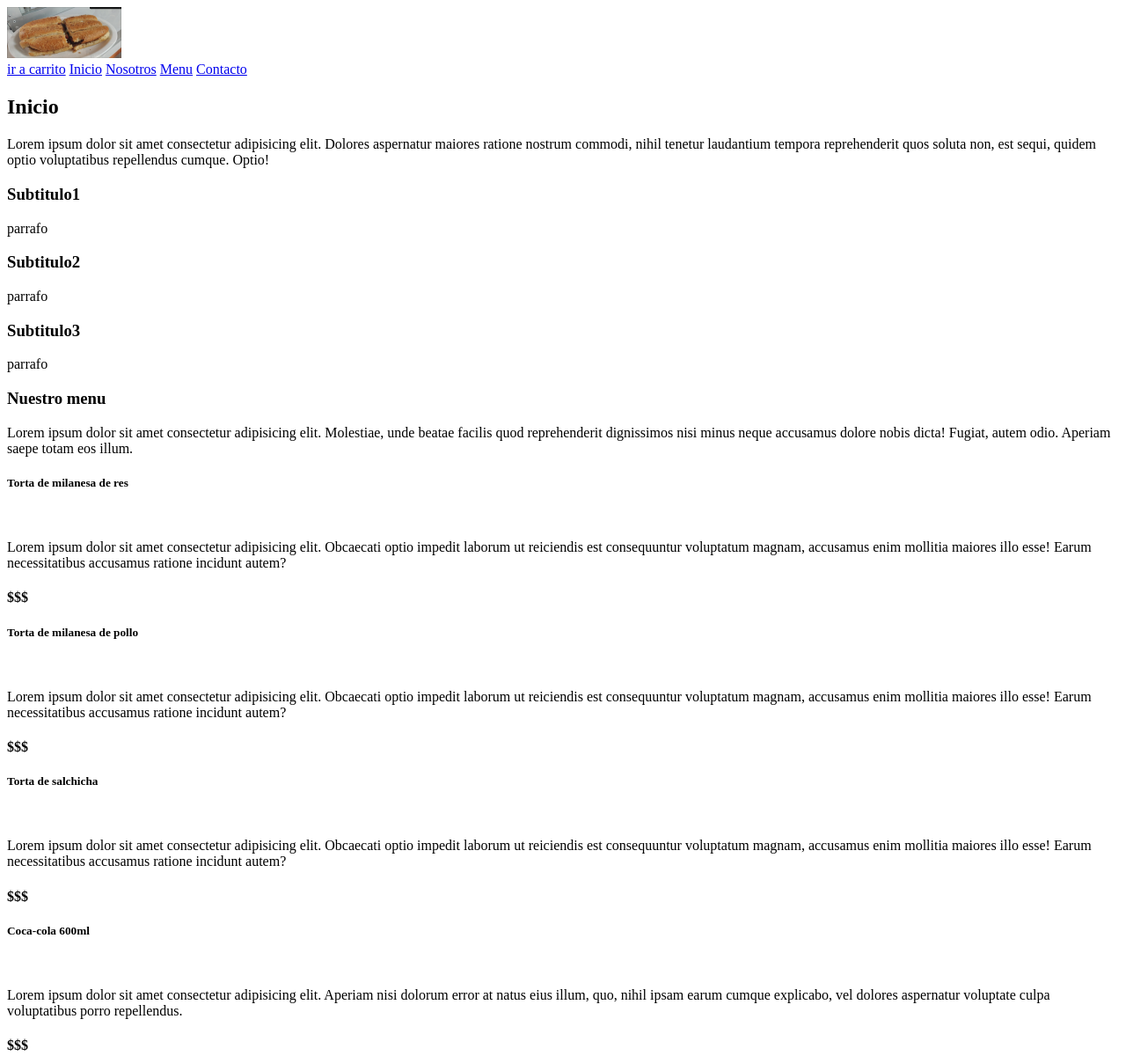
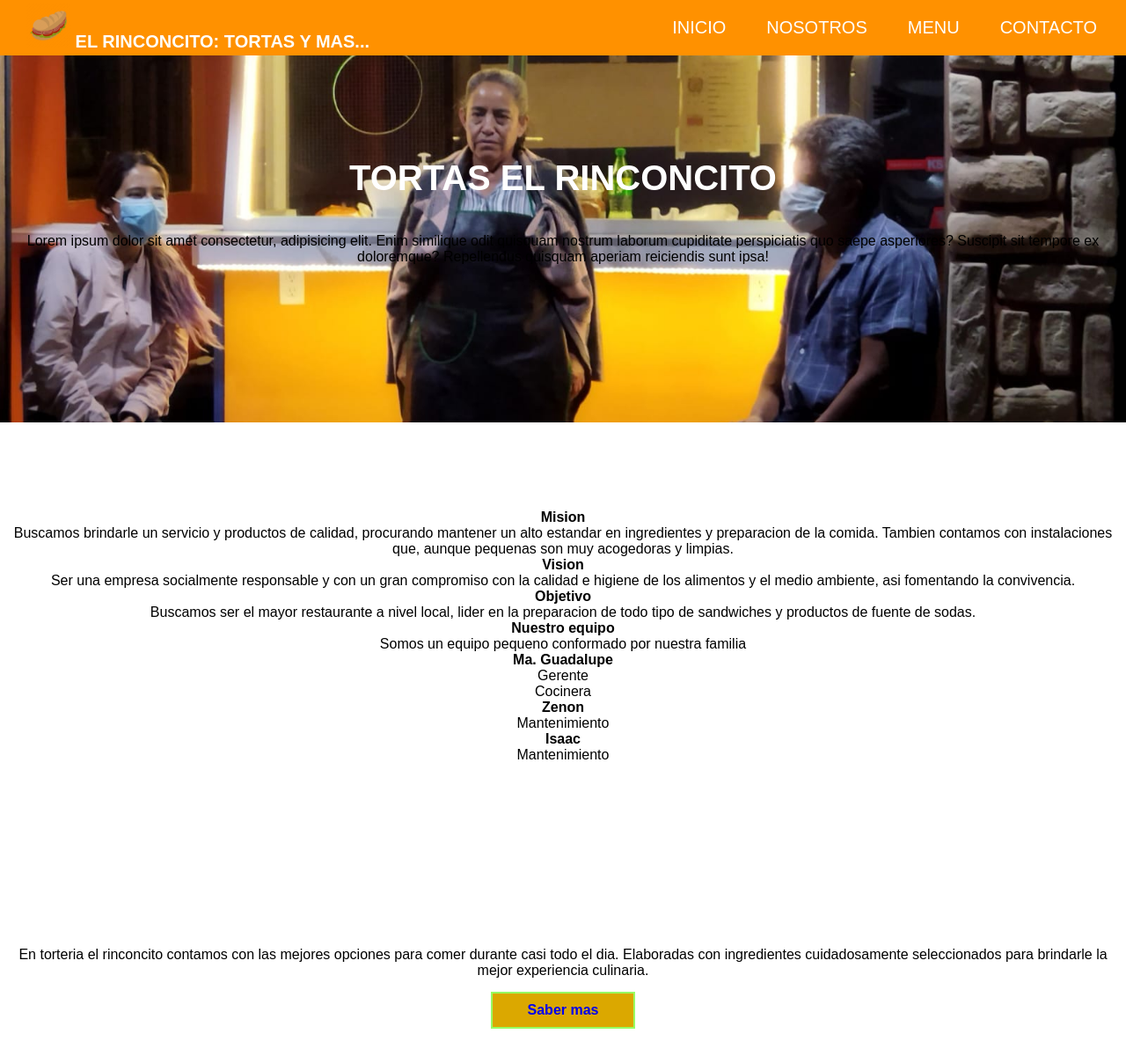
Before and after one commit to IsaacDrp/319232488IsaacDrp, a plain HTML site: page index.html in a window 1280 px wide. Shown: the top 1200 px of the page at 88% size. Drawn offline with Linux system fonts and the light colour scheme.

Commit message:
Cambios estructurales en index.html, anexo de varias imagenes, ademas de la creacion del archivo style.css con sus primeras lineas de codigo -IsaacDrp

```diff
--- a/index.html
+++ b/index.html
@@ -3,113 +3,103 @@
 <head>
     <meta charset="UTF-8">
     <meta name="viewport" content="width=device-width, initial-scale=1.0">
+    <meta http-equiv="X-UA-Compatible" content="IE=edge">
     <title>El rinconcito: torteria</title>
+    <link rel="stylesheet" href="https://cdnjs.cloudflare.com/ajax/libs/font-awesome/5.15.1/css/all.min.css">
+    <link rel="stylesheet" href="style.css">
     <link rel="shortcut icon" href="media/iconTorta.png" type="image/x-icon">
 </head>
 <body>
+
+    <div class="body">
+
         <div class="head">
             <div class="logo">
-            <a href="https://www.google.com/maps/place/El+rinconcito/@19.4993065,-98.8889639,20.39z/data=!4m6!3m5!1s0x85d1e77220a44961:0xb24ecee45cb174ab!8m2!3d19.4994771!4d-98.8888799!16s%2Fg%2F11s2nysv54?entry=ttu"> <img src="media/tortaDeMilanesa.png" width="130" alt="ir a la ubicacion"> </a>
+                <h1><img src="media/iconTorta.png" alt="" height="50">       El rinconcito: Tortas y mas...</h1>
             </div>
 
-        <nav class="#">
-            <a href="pagina1.html">ir a carrito</a>
+            <nav class="navbar">
                 <a href="#">Inicio</a>
                 <a href="#">Nosotros</a>
                 <a href="#">Menu</a>
                 <a href="#">Contacto</a>
             </nav>
+        </div>
 
         <header class="content header">
-            <h2 class="title">Inicio</h2>
-            <p>Lorem ipsum dolor sit amet consectetur adipisicing elit. Dolores aspernatur maiores ratione nostrum commodi, nihil tenetur laudantium tempora reprehenderit quos soluta non, est sequi, quidem optio voluptatibus repellendus cumque. Optio!</p>
+                <h1 class="title">TORTAS EL RINCONCITO</h1>
+
+                <p>Lorem ipsum dolor sit amet consectetur, adipisicing elit. Enim similique odit quisquam nostrum laborum cupiditate perspiciatis quo saepe asperiores? Suscipit sit tempore ex doloremque? Repellendus quisquam aperiam reiciendis sunt ipsa!</p>
+
         </header>
 
+        <section class="content about">
+            <h2 class="title">Nosotros</h2>
+            <h4>Mision</h4>
+            <p>
+                Buscamos brindarle un servicio y productos de calidad, procurando mantener un alto estandar en ingredientes y preparacion de la comida. Tambien contamos con instalaciones que, aunque pequenas son muy acogedoras y limpias.
+            </p>
+            <h4>Vision</h4>
+            <p>
+                Ser una empresa socialmente responsable y con un gran compromiso con la calidad e higiene de los alimentos y el medio ambiente, asi fomentando la convivencia.
+            </p>
+            <h4>Objetivo</h4>
+            <p>
+                Buscamos ser el mayor restaurante a nivel local, lider en la preparacion de todo tipo de sandwiches y productos de fuente de sodas.
+            </p>
+
             <section class="box-container">
+                <h4>Nuestro equipo</h4>
+                <p>Somos un equipo pequeno conformado por nuestra familia</p>
 
                 <section class="box">
-                <i class="fab fa-angular"></i>
-                <h3>Subtitulo1</h3>
-                <p>parrafo</p>
+                    <h4>Ma. Guadalupe</h4>
+                    <p>Gerente</p>
+                    <p>Cocinera</p>
                 </section>
-
                 <section class="box">
-                <i class="fab fa-angular"></i>
-                <h3>Subtitulo2</h3>
-                <p>parrafo</p>
+                    <h4>Zenon</h4>
+                    <p>Mantenimiento</p>
                 </section>
-
                 <section class="box">
-                <i class="fab fa-angular"></i>
-                <h3>Subtitulo3</h3>
-                <p>parrafo</p>
+                    <h4>Isaac</h4>
+                    <p>Mantenimiento</p>
+                </section>
             </section>
 
         </section>
 
+
         <section class="content price">
-            <h3>Nuestro menu</h3>
-            <p>Lorem ipsum dolor sit amet consectetur adipisicing elit. Molestiae, unde beatae facilis quod reprehenderit dignissimos nisi minus neque accusamus dolore nobis dicta! Fugiat, autem odio. Aperiam saepe totam eos illum.</p>
-
-            <section class="box">
-                <article class="title">
-                    <h5>Torta de milanesa de res</h5>
-                    <img src="" alt="">
-                    <p>Lorem ipsum dolor sit amet consectetur adipisicing elit. Obcaecati optio impedit laborum ut reiciendis est consequuntur voluptatum magnam, accusamus enim mollitia maiores illo esse! Earum necessitatibus accusamus ratione incidunt autem?</p>
-                    <h4>$$$</h4>
-                </article>
-
-                <article class="title">
-                    <h5>Torta de milanesa de pollo</h5>
-                    <img src="" alt="">
-                    <p>Lorem ipsum dolor sit amet consectetur adipisicing elit. Obcaecati optio impedit laborum ut reiciendis est consequuntur voluptatum magnam, accusamus enim mollitia maiores illo esse! Earum necessitatibus accusamus ratione incidunt autem?</p>
-                    <h4>$$$</h4>
-                </article>
-
-                <article class="title">
-                    <h5>Torta de salchicha</h5>
-                    <img src="" alt="">
-                    <p>Lorem ipsum dolor sit amet consectetur adipisicing elit. Obcaecati optio impedit laborum ut reiciendis est consequuntur voluptatum magnam, accusamus enim mollitia maiores illo esse! Earum necessitatibus accusamus ratione incidunt autem?</p>
-                    <h4>$$$</h4>
-                </article>
+            <h2 class="title">Nuestro menu</h2>
+            <p>En torteria el rinconcito contamos con las mejores opciones para comer durante casi todo el dia.
+                Elaboradas con ingredientes cuidadosamente seleccionados para brindarle la mejor experiencia culinaria.
+            </p>
+            <a href="menuAlimentos.html" class="btn"><h4>Saber mas</h4></a>
         </section>
 
+        <section class="content about">
+            <h2 class="title">Contacto</h2>
+
+            <section class="box-container">
+
+                <a href="http://wa.me/5581399680?text=Envia%20Quejas%20Y%20Sugerencias">
                     <section class="box">
-                <article class="title">
-                    <h5>Coca-cola 600ml</h5>
-                    <img src="" alt="">
-                    <p>Lorem ipsum dolor sit amet consectetur adipisicing elit. Aperiam nisi dolorum error at natus eius illum, quo, nihil ipsam earum cumque explicabo, vel dolores aspernatur voluptate culpa voluptatibus porro repellendus.</p>
-                    <h4>$$$</h4>
-                </article>
-                <article class="title">
-                    <h5>Mirinda 500ml</h5>
-                    <img src="" alt="">
-                    <p>Lorem ipsum dolor sit amet consectetur adipisicing elit. Aperiam nisi dolorum error at natus eius illum, quo, nihil ipsam earum cumque explicabo, vel dolores aspernatur voluptate culpa voluptatibus porro repellendus.</p>
-                    <h4>$$$</h4>
-                </article>
-                <article class="title">
-                    <h5>Sidral Mundet 600ml</h5>
-                    <img src="" alt="">
-                    <p>Lorem ipsum dolor sit amet consectetur adipisicing elit. Aperiam nisi dolorum error at natus eius illum, quo, nihil ipsam earum cumque explicabo, vel dolores aspernatur voluptate culpa voluptatibus porro repellendus.</p>
-                    <h4>$$$</h4>
-                </article>
-                <article class="title">
-                    <h5>jugo del valle (vidrio) 600ml</h5>
-                    <img src="" alt="">
-                    <p>Lorem ipsum dolor sit amet consectetur adipisicing elit. Aperiam nisi dolorum error at natus eius illum, quo, nihil ipsam earum cumque explicabo, vel dolores aspernatur voluptate culpa voluptatibus porro repellendus.</p>
-                    <h4>$$$</h4>
-                </article>
-                <article class="title">
-                    <h5>jumex de lata 600ml</h5>
-                    <img src="" alt="">
-                    <p>Lorem ipsum dolor sit amet consectetur adipisicing elit. Aperiam nisi dolorum error at natus eius illum, quo, nihil ipsam earum cumque explicabo, vel dolores aspernatur voluptate culpa voluptatibus porro repellendus.</p>
-                    <h4>$$$</h4>
-                </article>
+                        <i class="fab fa-whatsapp"></i>
+                        <h3>Whats App</h3>
+                        <h5>5581399680</h5>
                     </section>
+                </a>
+
+                <a href="http://fakebook.com">
+                    <section class="box">
+                        <i class="fab fa-facebook"></i>
+                        <h3>Facebook</h3>
+                    </section>
+                </a>
+
             </section>
 
-        <section class="content-about">
-            <h2>Nosotros</h2>
         </section>
 
     </div>
--- /dev/null
+++ b/style.css
@@ -0,0 +1,95 @@
+*{
+    margin: 0;
+    padding: 0;
+    border: 0;
+    font-size: 100%;
+    vertical-align: baseline;
+
+}
+body{
+    text-align: center;
+    font-family: sans-serif;
+}
+
+.head{
+    display: flex;
+    align-items: center;
+    justify-content: space-between;
+    height: 63px;
+    background-color: rgb(255, 145, 0);
+    position: fixed;
+    width: 100%;
+    z-index: 100;
+}
+
+.navbar {
+    display: flex;
+    margin-right: 10px;
+}
+
+.navbar a {
+    display: block;
+    padding: 23px 23px;
+    color: white;
+    text-decoration: none;
+    text-transform: uppercase;
+    font-size: 20px;
+}
+
+.navbar a:hover {
+    background-color: rgb(255, 174, 69);
+
+}
+
+.logo {
+    text-decoration: none;
+    justify-content:center;
+    color: white;
+    text-transform: uppercase;
+    font-size: 20px;
+    margin-left: 30px;
+
+}
+
+.header {
+    display: flex;
+    justify-content: center;
+    align-items: center;
+}
+
+.header {
+    height: 60vh !important;
+    background:url(media/puesto.jpeg) no-repeat center;
+    background-size: cover;
+}
+.title {
+    margin-bottom: 40px;
+    font-size: 250%;
+    font-weight: 600;
+    text-transform: uppercase;
+    color : white;
+}
+.p {
+    margin-bottom: 40px;
+    font-size: 18px;
+    color: white;
+}
+
+.btn {
+    display: inline-block;
+    margin-top: 15px;
+    padding: 10px 40px;
+    border: 2px solid rgb(151, 255, 99);
+    text-decoration: none;
+    background: #dba800;
+}
+.btn:hover {
+    background: none;
+}
+.content {
+    height: 50vh;
+    display: flex;
+    flex-direction: column;
+    justify-content: center;
+    align-items: center;
+}
```
Also changed, not shown: menuAlimentos.html (added, +96 -0 lines), pagina1.html (+11 -0 lines), media/mapa.png (added), media/puesto.jpeg (added). Lines whose indentation alone changed are shown as unchanged.
